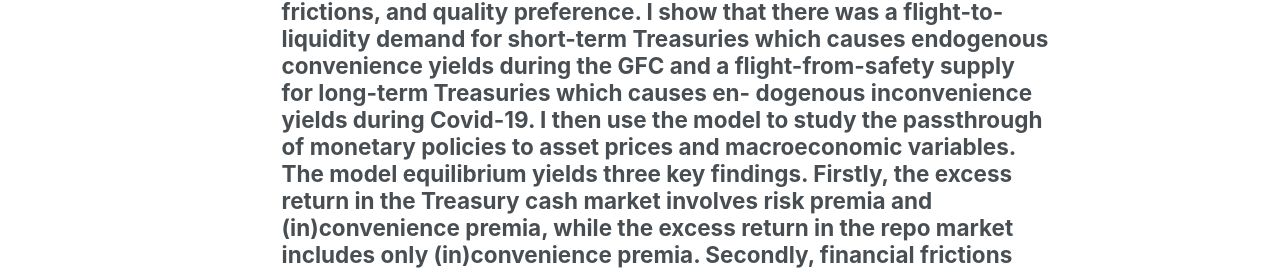
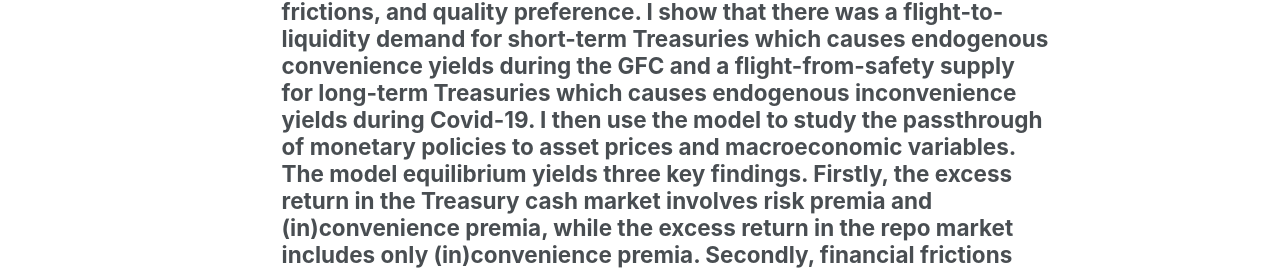
Before and after one commit to qianwu-ef/qianwu-ef.github.io, a Jekyll site: the page built from _research/A New Keynesian Preferred Habitat Model with Repo.md, in a window 1280 px wide and 900 px high. Shown: the part 413-683 px from the top of the window. Built offline with Jekyll 4.4.1, drawn with Linux system fonts in a browser that asks for light colours; some of the changed text lies outside the part shown.

Commit message:
Update A New Keynesian Preferred Habitat Model with Repo.md

```diff
--- a/_research/A New Keynesian Preferred Habitat Model with Repo.md
+++ b/_research/A New Keynesian Preferred Habitat Model with Repo.md
@@ -2,10 +2,10 @@
 title: "A New Keynesian Preferred Habitat Model with Repo (JMP)"
 category: research
 permalink: /research/A New Keynesian Preferred Habitat Model with Repo
-excerpt: 'This paper develops a New Keynesian Preferred Habitat model with repo assets to account for financial and macroeconomic observations during the Global Financial Crisis (GFC) and the Covid-19 pandemic. The model features market segmentation, financial frictions, and quality preference. I show that there was a flight-to-liquidity demand for short-term Treasuries which causes endogenous convenience yields during the GFC and a flight-from-safety supply for long-term Treasuries which causes en- dogenous inconvenience yields during Covid-19. I then use the model to study the passthrough of monetary policies to asset prices and macroeconomic variables. The model equilibrium yields three key findings. Firstly, the excess return in the Treasury cash market involves risk premia and (in)convenience premia, while the excess return in the repo market includes only (in)convenience premia. Secondly, financial frictions attenuate the passthrough of conventional policy while strengthening that of QE and QT. Lastly, the efficacy of monetary policies is contingent upon the relative importance of the repo borrowing channel compared to the cash borrowing channel. These findings contribute to a deeper understanding of the monetary policy transmission mechanisms in the post-GFC era.'
+excerpt: 'This paper develops a New Keynesian Preferred Habitat model with repo assets to account for financial and macroeconomic observations during the Global Financial Crisis (GFC) and the Covid-19 pandemic. The model features market segmentation, financial frictions, and quality preference. I show that there was a flight-to-liquidity demand for short-term Treasuries which causes endogenous convenience yields during the GFC and a flight-from-safety supply for long-term Treasuries which causes endogenous inconvenience yields during Covid-19. I then use the model to study the passthrough of monetary policies to asset prices and macroeconomic variables. The model equilibrium yields three key findings. Firstly, the excess return in the Treasury cash market involves risk premia and (in)convenience premia, while the excess return in the repo market includes only (in)convenience premia. Secondly, financial frictions attenuate the passthrough of conventional policy while strengthening that of QE and QT. Lastly, the efficacy of monetary policies is contingent upon the relative importance of the repo borrowing channel compared to the cash borrowing channel. These findings contribute to a deeper understanding of the monetary policy transmission mechanisms in the post-GFC era.'
 ---
 
 <a href='https://indiana-my.sharepoint.com/:b:/g/personal/qwu2_iu_edu/Eb05CWKMTdFGrJJmYt8vXKcBX_M6dUxSABkhvnJXu4uAnQ?e=dIOCc5'>Download PDF here</a>
 
-Abstract: 'This paper develops a New Keynesian Preferred Habitat model with repo assets to account for financial and macroeconomic observations during the Global Financial Crisis (GFC) and the Covid-19 pandemic. The model features market segmentation, financial frictions, and quality preference. I show that there was a flight-to-liquidity demand for short-term Treasuries which causes endogenous convenience yields during the GFC and a flight-from-safety supply for long-term Treasuries which causes en- dogenous inconvenience yields during Covid-19. I then use the model to study the passthrough of monetary policies to asset prices and macroeconomic variables. The model equilibrium yields three key findings. Firstly, the excess return in the Treasury cash market involves risk premia and (in)convenience premia, while the excess return in the repo market includes only (in)convenience premia. Secondly, financial frictions attenuate the passthrough of conventional policy while strengthening that of QE and QT. Lastly, the efficacy of monetary policies is contingent upon the relative importance of the repo borrowing channel compared to the cash borrowing channel. These findings contribute to a deeper understanding of the monetary policy transmission mechanisms in the post-GFC era.'
+Abstract: 'This paper develops a New Keynesian Preferred Habitat model with repo assets to account for financial and macroeconomic observations during the Global Financial Crisis (GFC) and the Covid-19 pandemic. The model features market segmentation, financial frictions, and quality preference. I show that there was a flight-to-liquidity demand for short-term Treasuries which causes endogenous convenience yields during the GFC and a flight-from-safety supply for long-term Treasuries which causes endogenous inconvenience yields during Covid-19. I then use the model to study the passthrough of monetary policies to asset prices and macroeconomic variables. The model equilibrium yields three key findings. Firstly, the excess return in the Treasury cash market involves risk premia and (in)convenience premia, while the excess return in the repo market includes only (in)convenience premia. Secondly, financial frictions attenuate the passthrough of conventional policy while strengthening that of QE and QT. Lastly, the efficacy of monetary policies is contingent upon the relative importance of the repo borrowing channel compared to the cash borrowing channel. These findings contribute to a deeper understanding of the monetary policy transmission mechanisms in the post-GFC era.'
 ---
```
